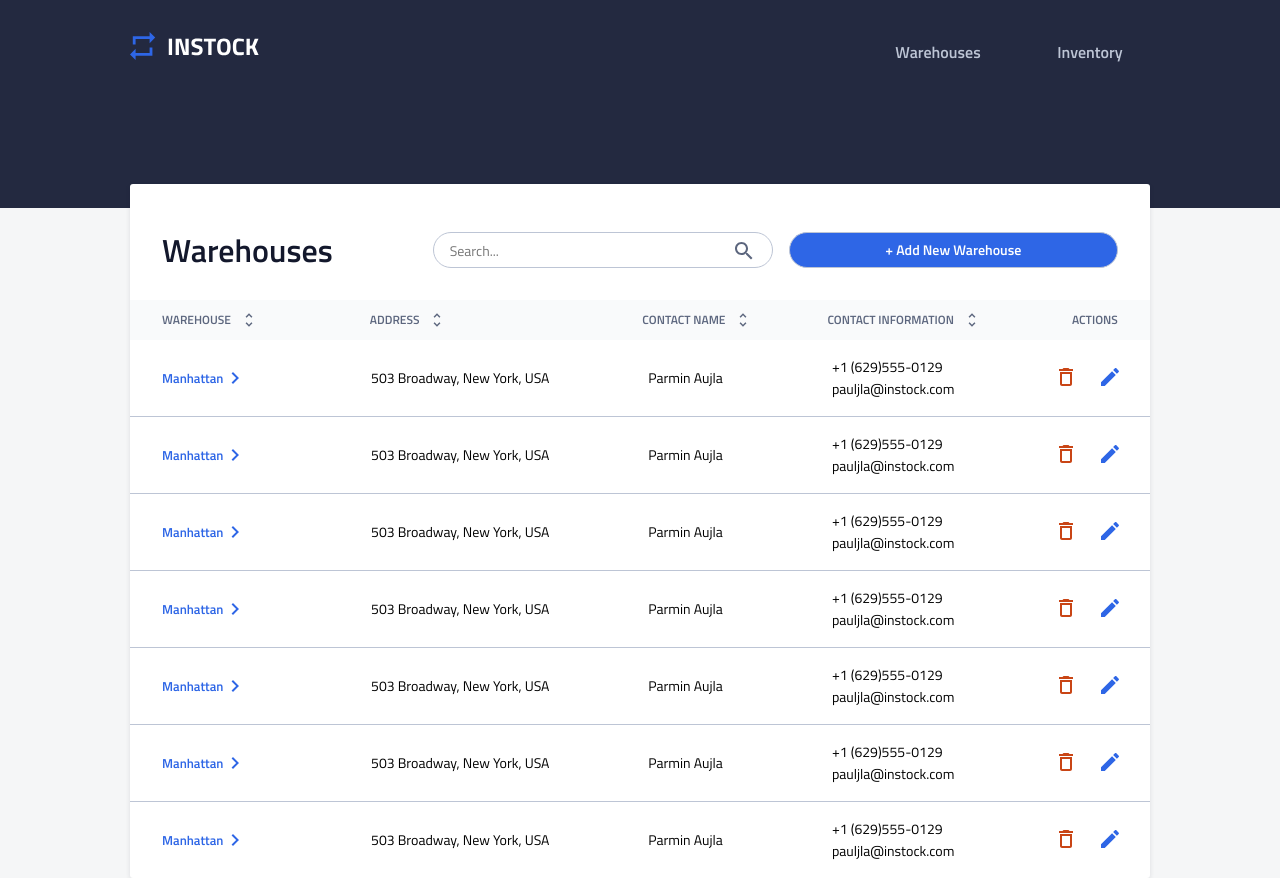
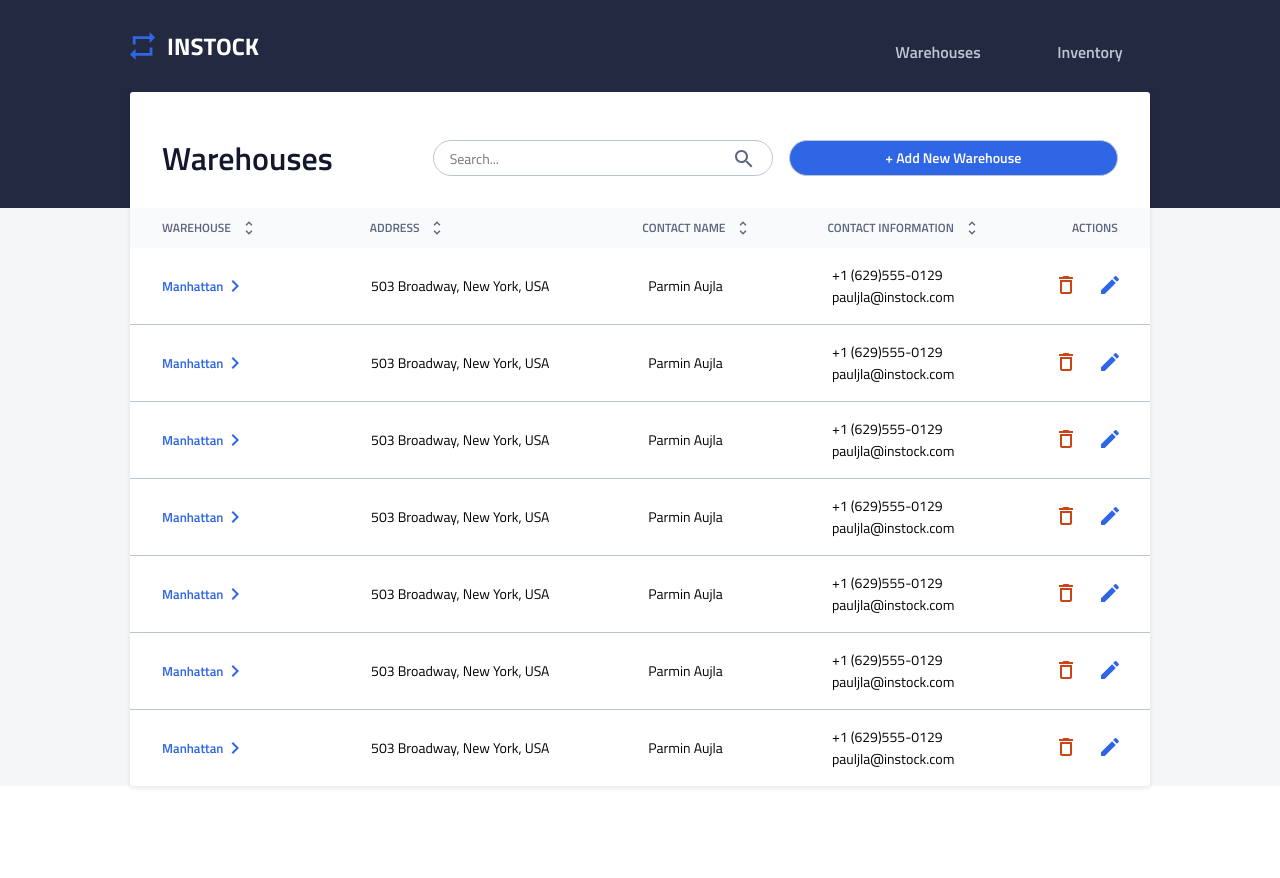
Before and after one commit to Hog837/instock, a React (Create React App) app in the folder client/: page / in a window 1280 px wide. After the commit the page ends 800 px from the top, so only its background shows below. Built offline with nearby package versions, Linux system fonts and the light colour scheme.

Commit message:
fixing warehouse.js

```diff
--- a/client/src/pages/warehouse/WareHouse.js
+++ b/client/src/pages/warehouse/WareHouse.js
@@ -4,7 +4,7 @@ import "./WareHouse.scss";
 
 export default function WareHouse() {
     return (
-        <div className="page">
+        <div>
             <WarehouseList/>
         </div>
     )
```
